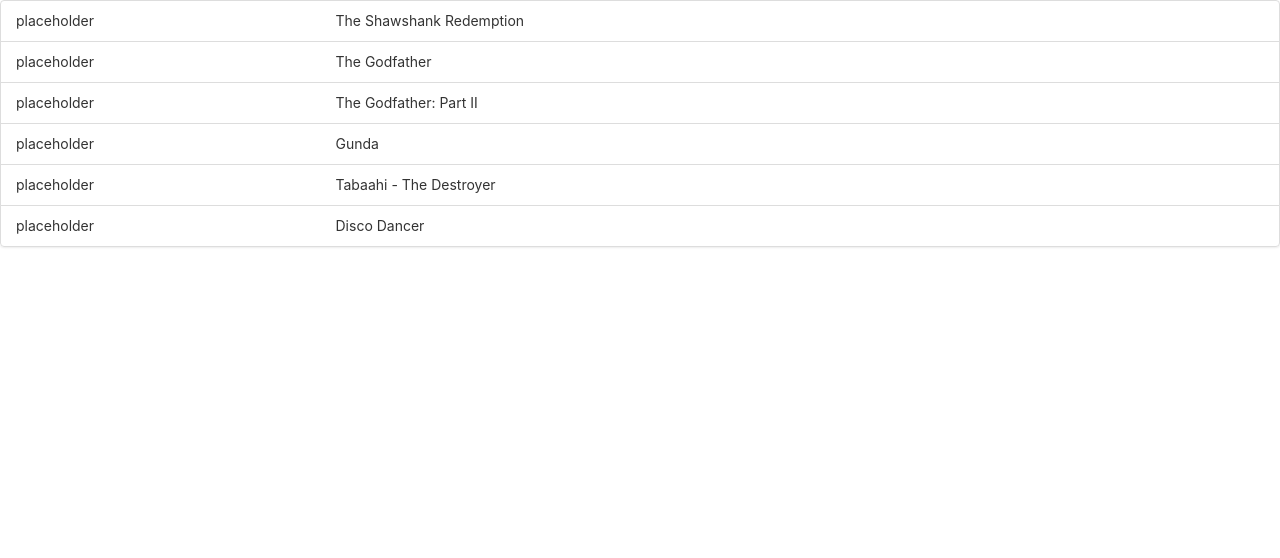
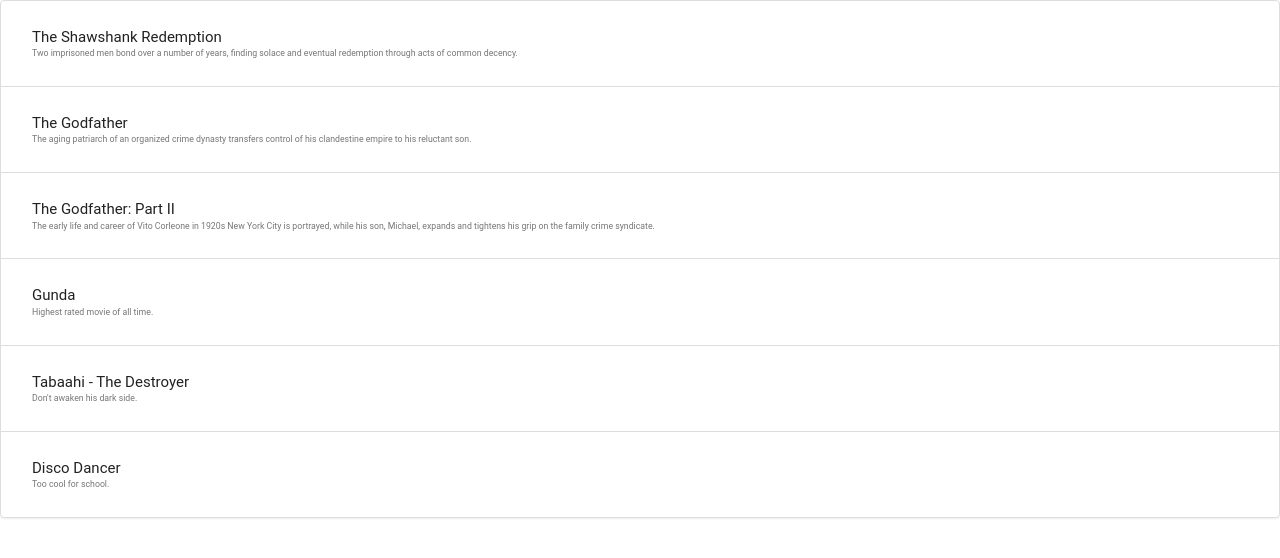
Before and after one commit to abhinavmanchanda/movierentalreact, a React (Create React App) app: page / in a window 1280 px wide. Shown: the top 558 px of the page. Built offline with nearby package versions, Linux system fonts and the light colour scheme.

Commit message:
Revert "Creating a commit to have a placeholder for using react-bootstrap rows and columns."
This reverts commit fd4f44f485b81fc3b1e64210ba5e1f0b706aeeb2.

```diff
--- a/src/components/MovieCard.js
+++ b/src/components/MovieCard.js
@@ -6,14 +6,10 @@
 export class MovieCard extends React.Component {
   render() {
     return (
-      <Row>
-      <Col xs={3}>
-        placeholder
-      </Col>
-      <Col xs={9}>
-        {this.props.movie.name}
-      </Col>
-    </Row>
+        <CardHeader
+          title={this.props.movie.name}
+          subheader={this.props.movie.snippet}
+        />
     );
   }
 }
```
